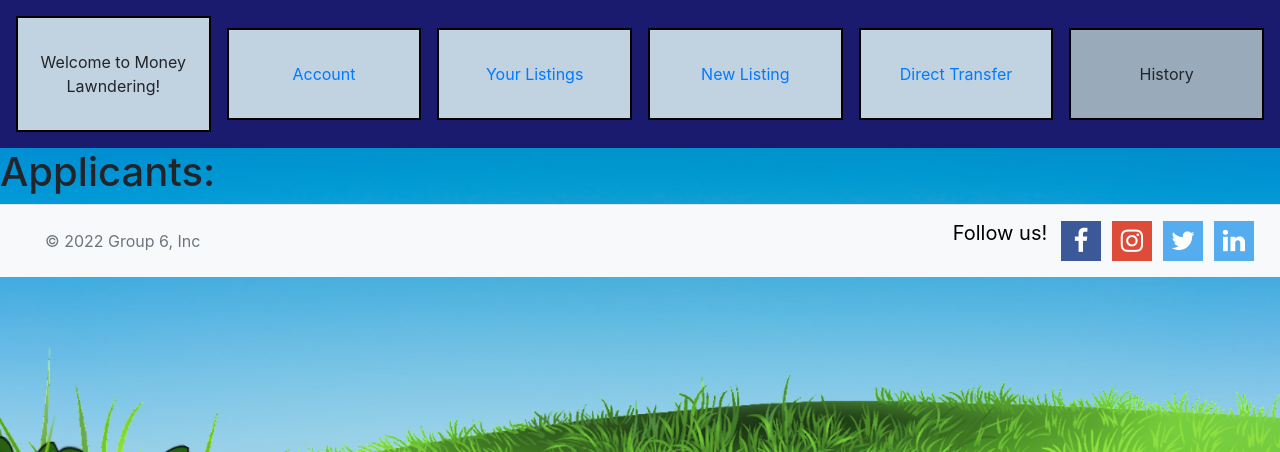
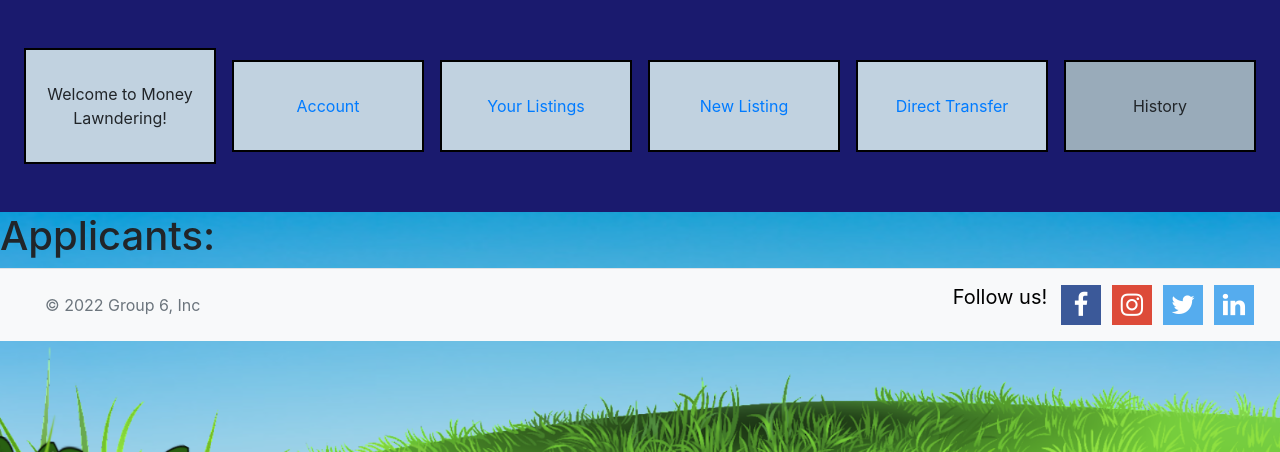
Before and after one commit to andrewObrien98/6-CS3450, a Django app: page /moneyLawndering/1/applicantlist/ in a window 1280 px wide. Shown: the top 452 px of the page. Run offline with Django 4.2, Linux system fonts and the light colour scheme; data comes from the database, SQL or seed files in the repository; data that the repository does not hold is empty; some libraries are stand-ins or nearby versions.

Commit message:
Updated header and fixed header

```diff
--- a/app/cs3450/moneyLawndering/static/moneyLawndering/style.css
+++ b/app/cs3450/moneyLawndering/static/moneyLawndering/style.css
@@ -75,10 +75,10 @@
   justify-content: center;
   align-items: center;
   background-color: #1a1a6e;
-  padding-top: 1vh;
-  padding-bottom: 1vh;
-  padding-right: 1vh;
-  padding-left: 1vh;
+  padding-top: 5vh;
+  padding-bottom: 5vh;
+  padding-right: 2vh;
+  padding-left: 2vh;
 }
 
 .navBarBox {
```
Also changed, not shown: app/cs3450/moneyLawndering/templates/moneyLawndering/publicListing.html (+17 -7 lines).
